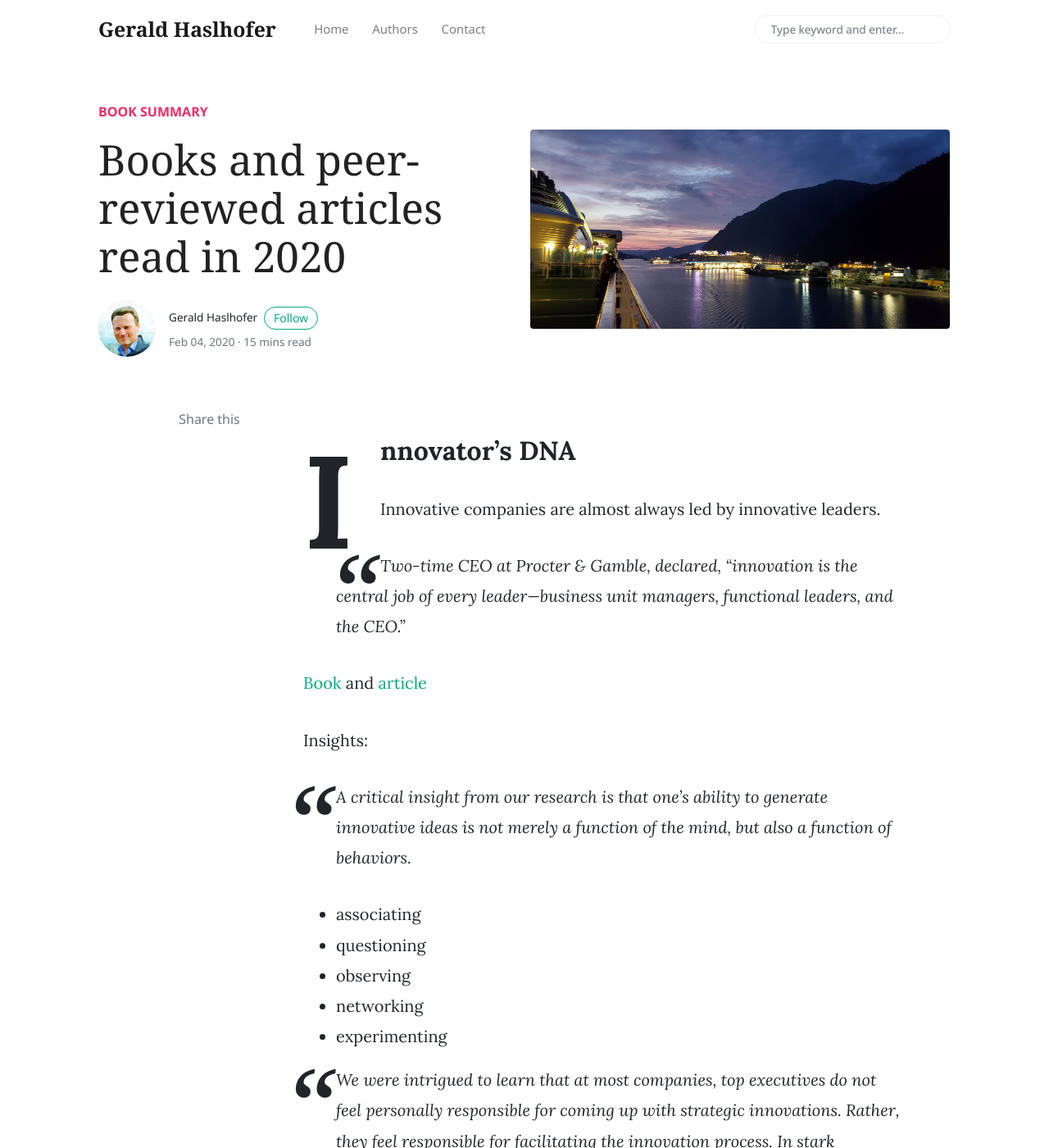
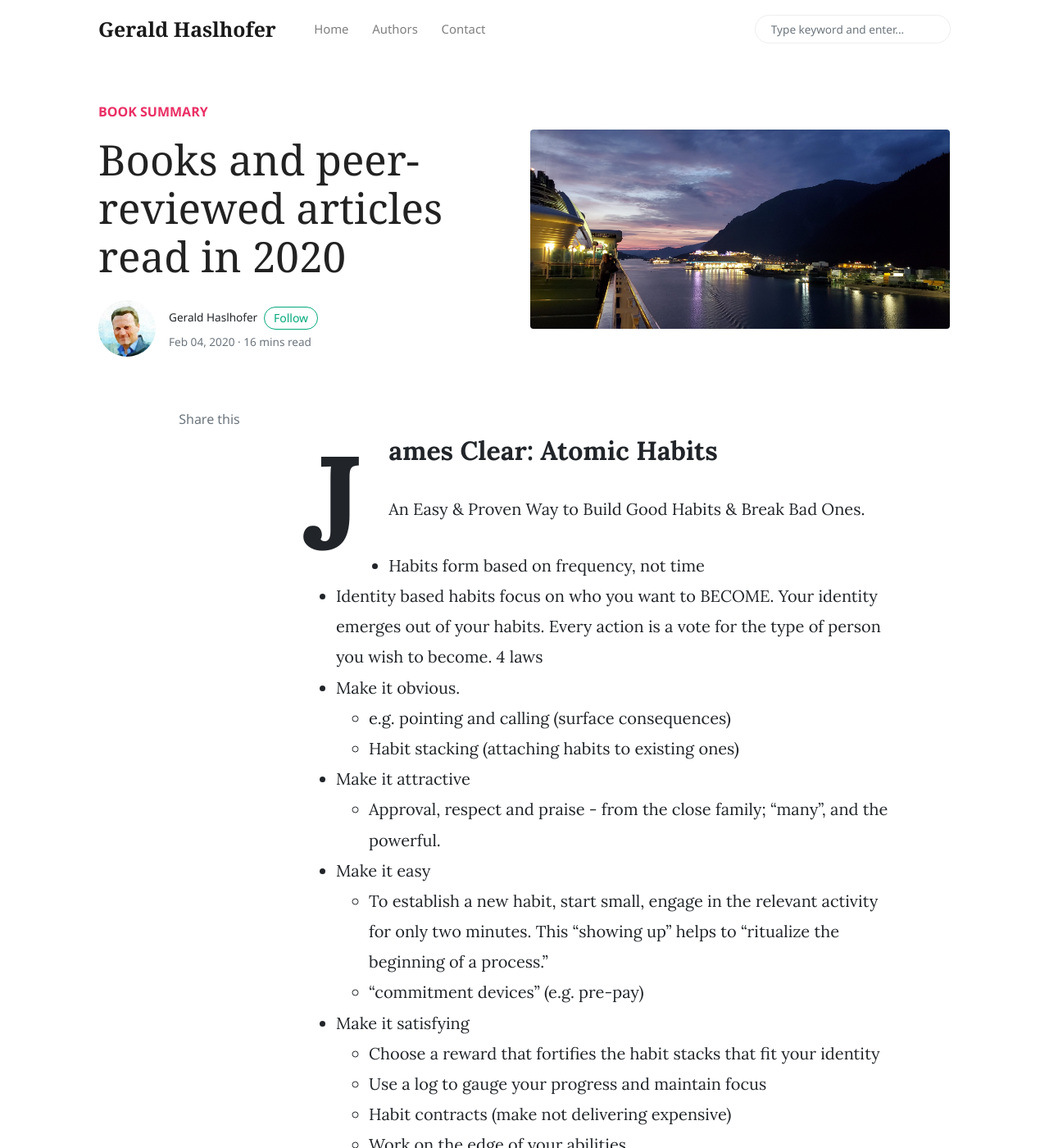
Before and after one commit to haslhofer/haslhofer.github.io, a Jekyll site: the page built from _posts/2020-02-04-books-read-in-2020.md, in a window 1280 px wide and 1400 px high. Shown: the whole window at 82% size. Built offline with Jekyll 4.4.1, drawn with Linux system fonts in a browser that asks for light colours; nearby versions of some CDN libraries; comment, search, counter and statistics services are not loaded.

Commit message:
Atomci habits

```diff
--- a/_posts/2020-02-04-books-read-in-2020.md
+++ b/_posts/2020-02-04-books-read-in-2020.md
@@ -5,6 +5,30 @@ author: gerald
 categories: [ book summary ]
 image: assets/images/landscape2.jpg
 ---
+
+**James Clear: Atomic Habits**
+---
+
+An Easy & Proven Way to Build Good Habits & Break Bad Ones.
+
+* Habits form based on frequency, not time
+* Identity based habits focus on who you want to BECOME. Your identity emerges out of your habits. Every action is a vote for the type of person you wish to become.
+4 laws
+- Make it obvious.
+	- e.g. pointing and calling (surface consequences)
+	- Habit stacking (attaching habits to existing ones)
+- Make it attractive
+	- Approval, respect and praise  - from the close family; "many", and the powerful.
+
+- Make it easy
+	- To establish a new habit, start small, engage in the relevant activity for only two minutes. This “showing up” helps to “ritualize the beginning of a process.”
+	- "commitment devices" (e.g. pre-pay)
+
+- Make it satisfying
+	- Choose a reward that fortifies the habit stacks that fit your identity
+	- Use a log to gauge your progress and maintain focus
+	- Habit contracts (make not delivering expensive)
+	- Work on the edge of your abilities
 
 **Innovator's DNA**
 ---
```
